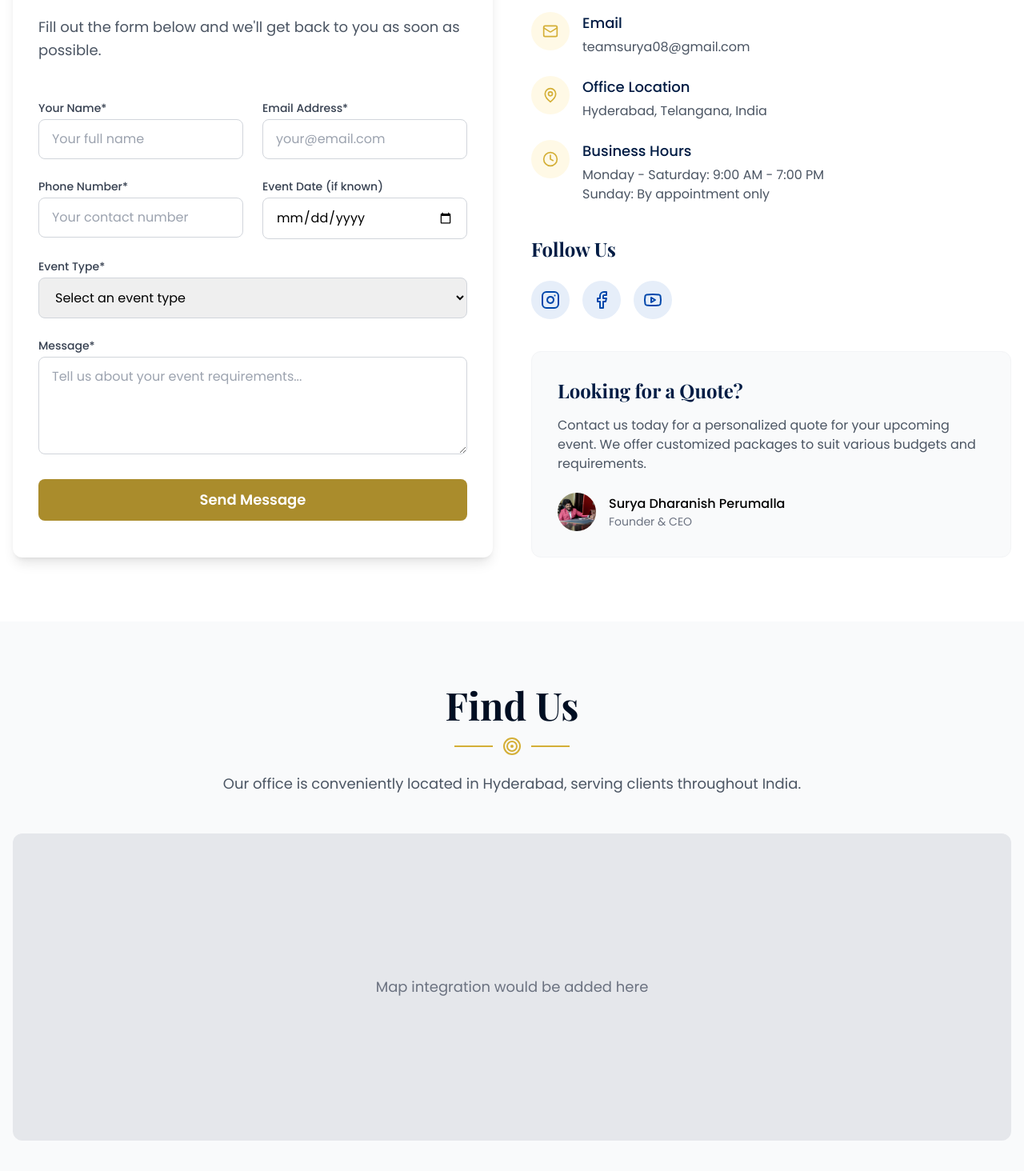
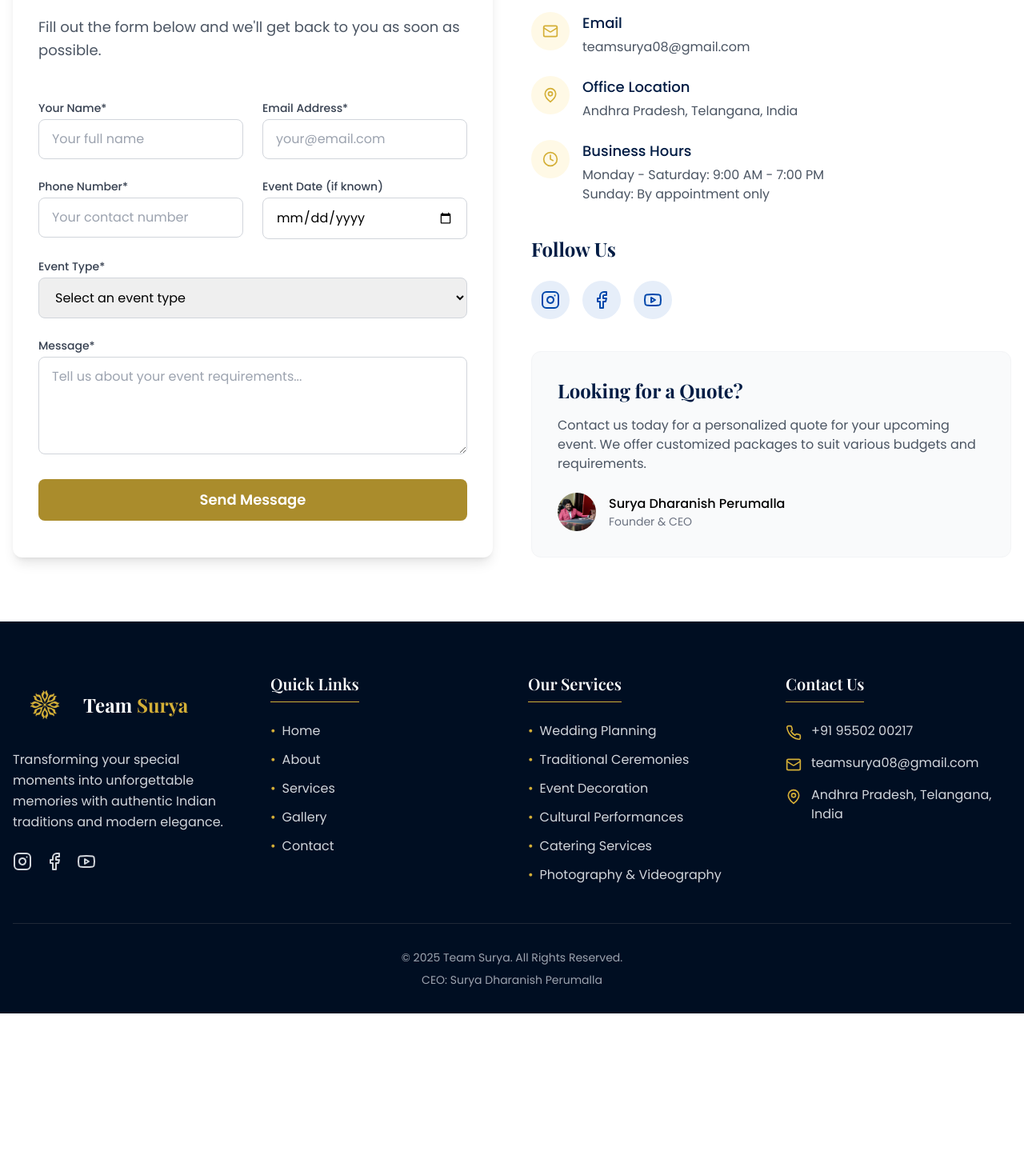
Before and after one commit to avinashkapudasi/Team_surya, a React (Vite) app: page /contact in a window 1280 px wide. Shown: the part 526-1990 px from the top of the page at 80% size. After the commit the page ends 1793 px from the top, so only its background shows below. Built offline with nearby package versions, Linux system fonts and the light colour scheme.

Commit message:
CEO About pic change

```diff
--- a/src/components/navigation/Footer.tsx
+++ b/src/components/navigation/Footer.tsx
@@ -102,7 +102,7 @@ const Footer = () => {
               <li className="flex items-start">
                 <MapPin className="h-5 w-5 text-primary-500 mr-3 mt-1 flex-shrink-0" />
                 <span className="text-gray-300">
-                  Hyderabad, Telangana, India
+                  Andhra Pradesh, Telangana, India
                 </span>
               </li>
             </ul>
--- a/src/pages/AboutPage.tsx
+++ b/src/pages/AboutPage.tsx
@@ -149,7 +149,7 @@ const AboutPage = () => {
             >
               <div className="relative z-10 rounded-lg overflow-hidden shadow-xl">
                 <img
-                  src="https://images.pexels.com/photos/2182970/pexels-photo-2182970.jpeg?auto=compress&cs=tinysrgb&w=1260&h=750&dpr=2"
+                  src="/CEO.jpg"
                   alt="Surya Dharanish Perumalla - CEO"
                   className="w-full h-auto"
                 />
--- a/src/pages/ContactPage.tsx
+++ b/src/pages/ContactPage.tsx
@@ -272,7 +272,7 @@ const ContactPage = () => {
                     <div>
                       <h3 className="text-lg font-medium text-accent-800 mb-1">Office Location</h3>
                       <p className="text-gray-600">
-                        Hyderabad, Telangana, India
+                        Andhra Pradesh, Telangana, India
                       </p>
                     </div>
                   </div>
@@ -351,22 +351,7 @@ const ContactPage = () => {
         </div>
       </section>
 
-      {/* Map section (placeholder) */}
-      <section className="py-20 bg-gray-50">
-        <div className="container mx-auto px-4">
-          <SectionHeading
-            title="Find Us"
-            subtitle="Our office is conveniently located in Hyderabad, serving clients throughout India."
-          />
 
-          <div className="h-96 bg-gray-200 rounded-xl overflow-hidden relative">
-            {/* This would be replaced with an actual map integration */}
-            <div className="absolute inset-0 flex items-center justify-center">
-              <p className="text-gray-500 text-lg">Map integration would be added here</p>
-            </div>
-          </div>
-        </div>
-      </section>
     </>
   );
 };
--- a/src/pages/ServicesPage.tsx
+++ b/src/pages/ServicesPage.tsx
@@ -108,7 +108,7 @@ const ServicesPage = () => {
       title: 'Traditional Favors',
       description: 'Curated gift selections featuring artisanal and traditional items that reflect Indian culture and heritage.',
       icon: <Gift className="h-10 w-10 text-primary-500" />,
-      image: 'https://images.pexels.com/photos/6896217/pexels-photo-6896217.jpeg?auto=compress&cs=tinysrgb&w=1260&h=750&dpr=2',
+      image: '/favours.jpg',
       features: [
         'Customized wedding favors',
         'Traditional gift baskets',
```
Also changed, not shown: public/favours.jpg (added).
